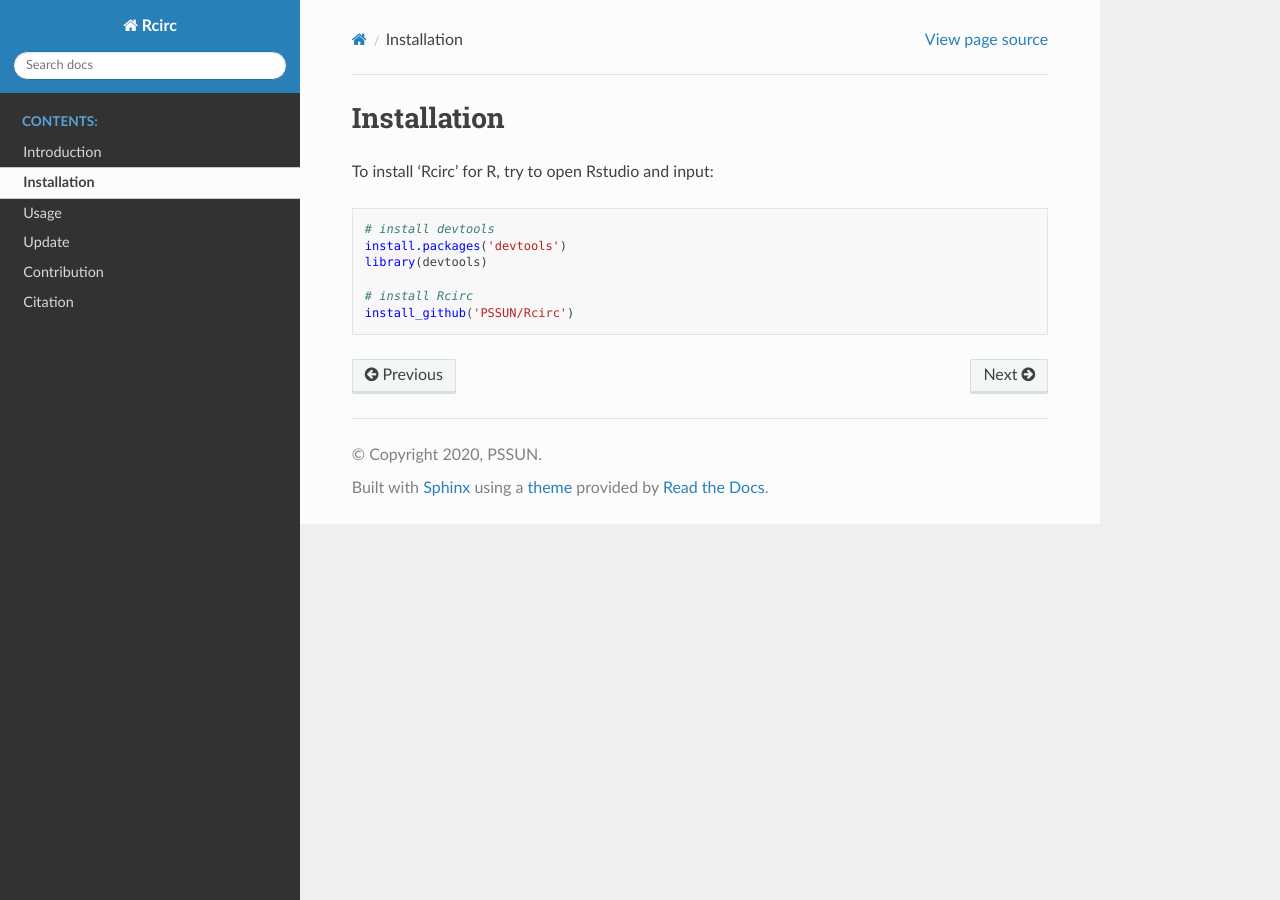
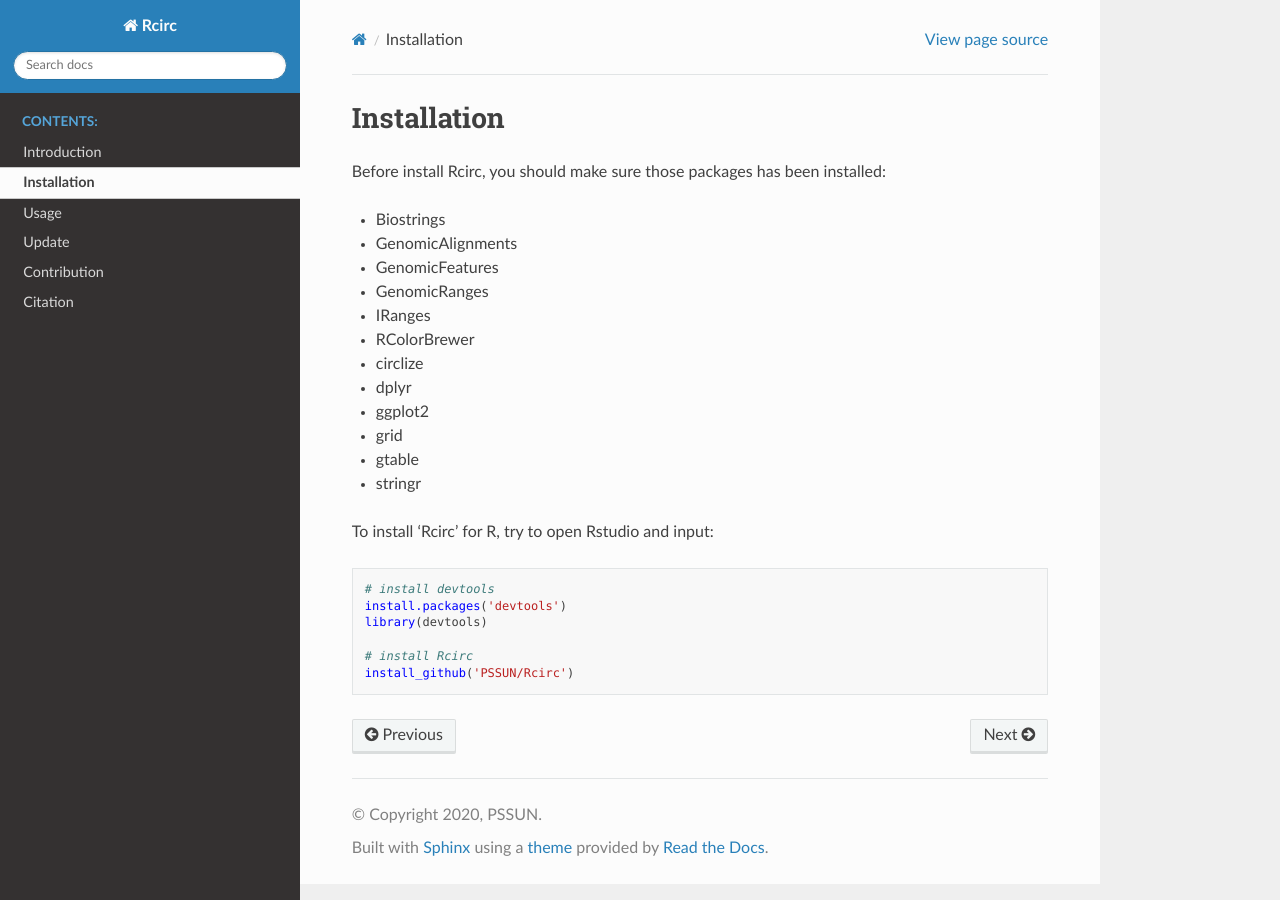
Before and after one commit to PSSUN/Rcirc_doc, a Sphinx documentation site: the page built from source/Installation/Installation.md, in a window 1280 px wide. Built offline with Sphinx 7.4.7 and the Read the Docs theme 2.0.0, drawn with Linux system fonts in a browser that asks for light colours.

Commit message:
Update Installation.md

````diff
--- a/source/Installation/Installation.md
+++ b/source/Installation/Installation.md
@@ -1,4 +1,19 @@
 # Installation
+Before install Rcirc, you should make sure those packages has been installed:
+
+ - Biostrings
+ - GenomicAlignments
+ - GenomicFeatures
+ - GenomicRanges
+ - IRanges
+ - RColorBrewer
+ - circlize
+ - dplyr
+ - ggplot2
+ - grid
+ - gtable
+ - stringr
+
 
 To install 'Rcirc' for R, try to open Rstudio and input:
 ```R
````
